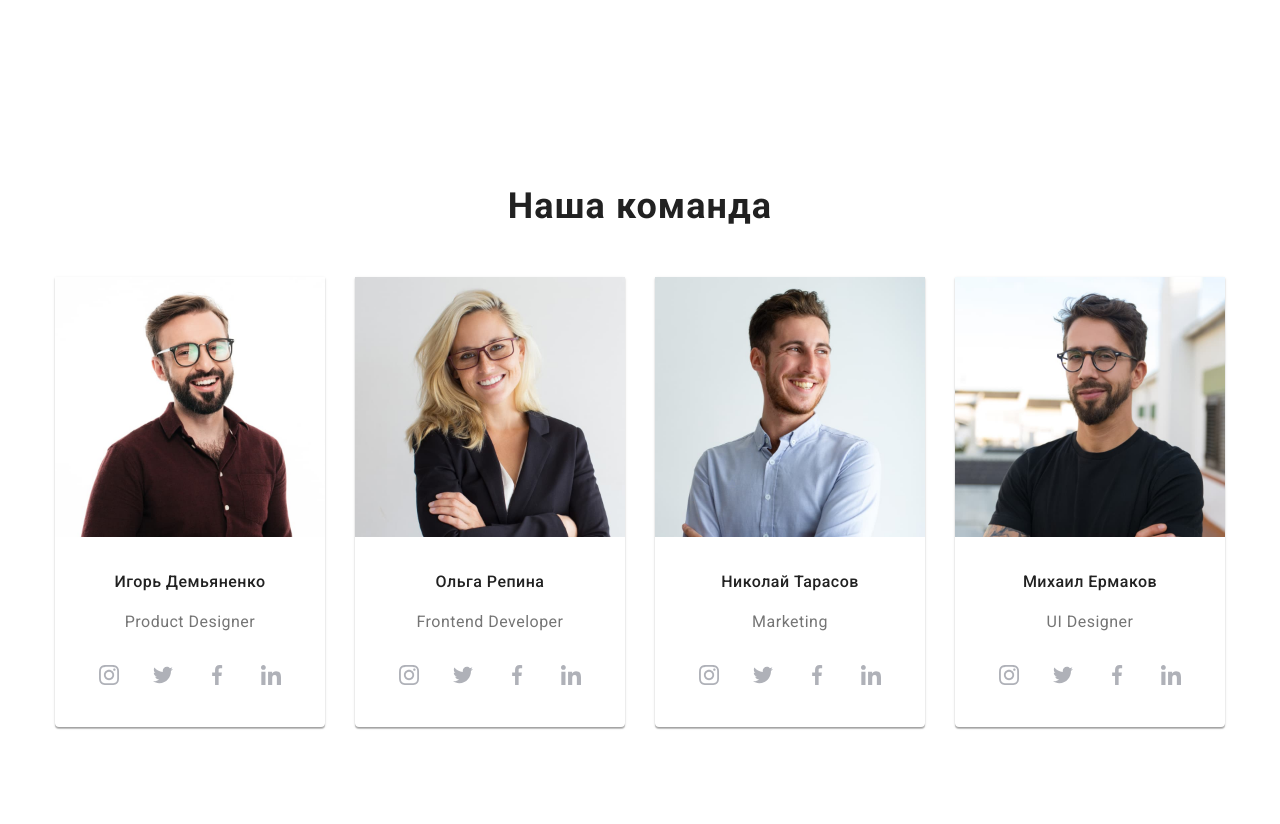
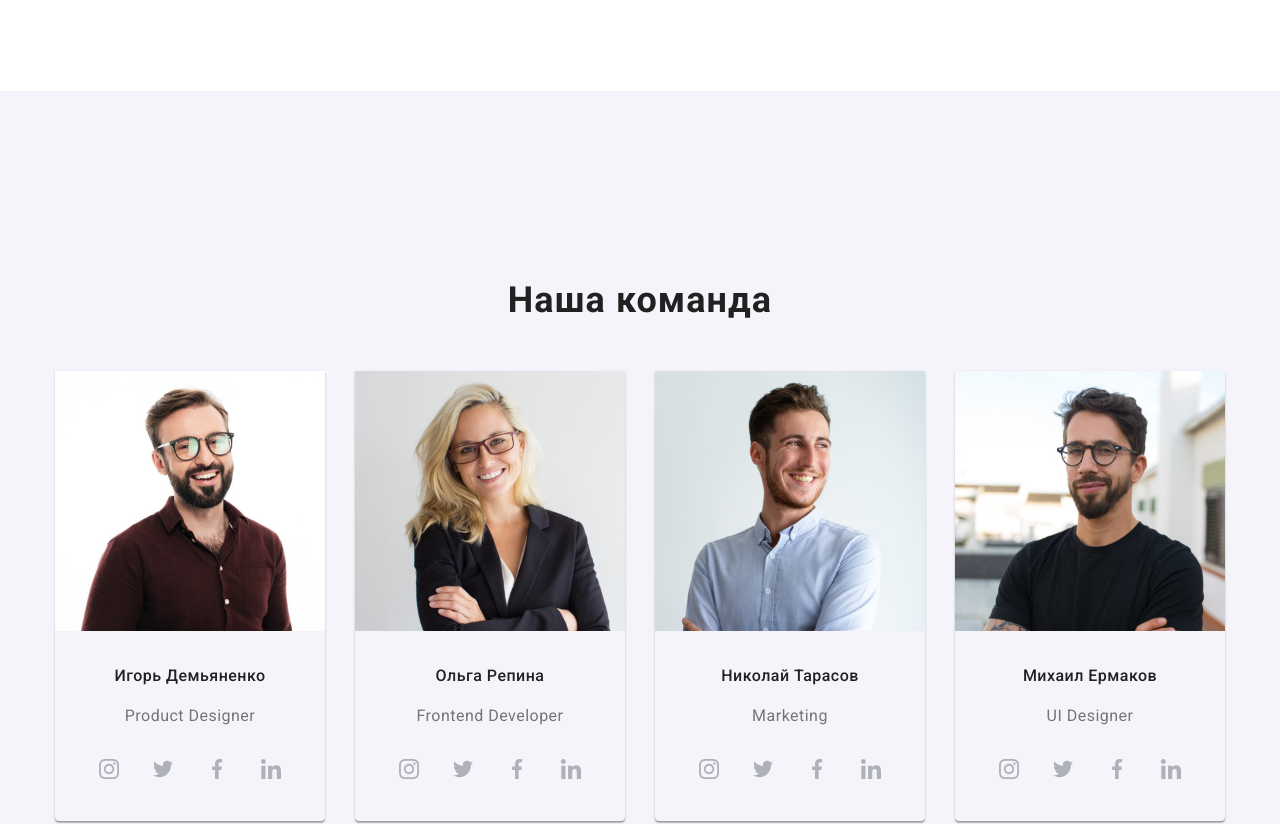
Before and after one commit to nabock/goit-markup-hw-04, a plain HTML site: page index.html in a window 1280 px wide. Shown: the part 1506-2330 px from the top of the page. Drawn offline with nearby package versions, Linux system fonts and the light colour scheme.

Commit message:
added dcg

```diff
--- a/css/styles.css
+++ b/css/styles.css
@@ -339,6 +339,10 @@ address {
 	padding-bottom: 94px;
 }
 
+.our-team {
+	background-color: rgba(245, 244, 250, 1);
+}
+
 .section-title-team {
 	font-weight: bold;
 	font-size: 36px;
--- a/index.html
+++ b/index.html
@@ -110,7 +110,7 @@
 
 			<!--our-team  -->
 			<section class="our-team section">
-				<div class="container">
+				<div class="our-team container">
 					<h2 class="section-title-team">Наша команда</h2>
 
 					<ul class="list-title-team">
```
